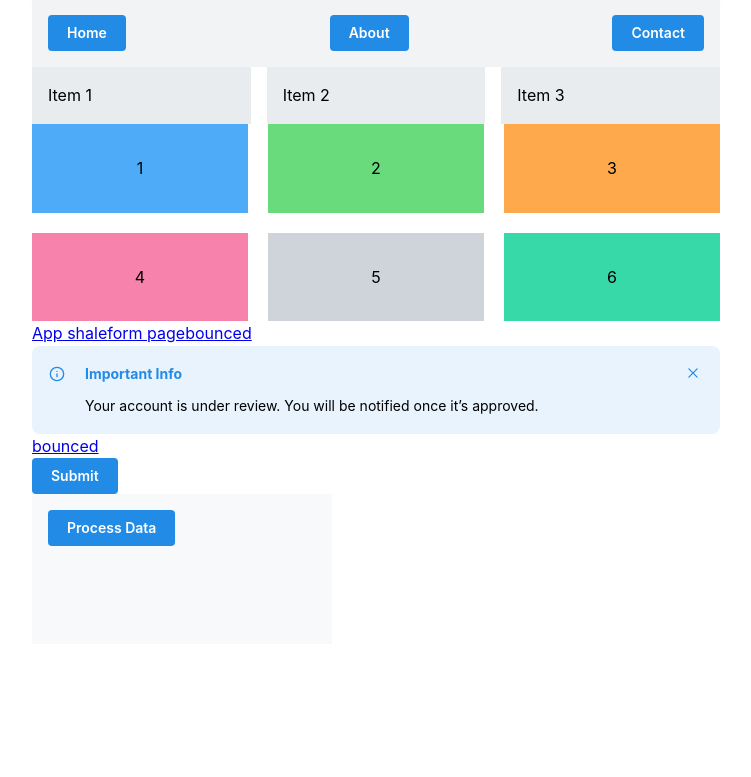
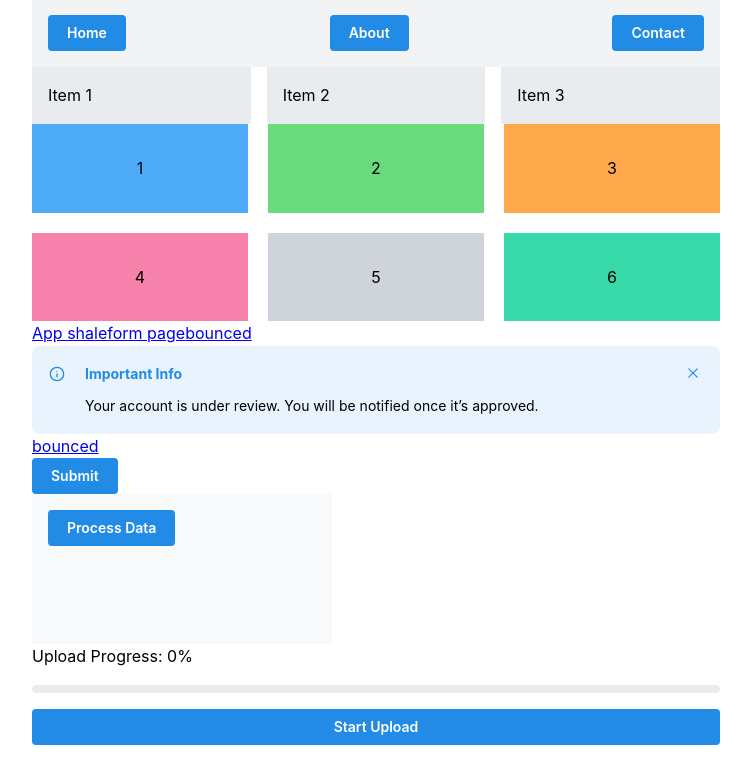
Before and after one commit to bonsii2/mantine-project, a Next.js app: page / in a window 1280 px wide. Shown: the part 405-1182 px from the top of the page, without its empty margins (264-1015 px from the left). Before the commit the page ends 1081 px from the top, so only its background shows below. Built offline with nearby package versions, Linux system fonts and the light colour scheme.

Commit message:
i add the progress concept

```diff
--- /dev/null
+++ b/src/app/feedBackComponent/Progress/page.tsx
@@ -0,0 +1,23 @@
+"use client";
+
+import { Progress, Button, Text, Stack } from "@mantine/core";
+import { useState, useEffect } from "react";
+
+export default function ProgressExample() {
+  const [progress, setProgress] = useState(0);
+
+  useEffect(() => {
+    if (progress > 0 && progress < 100) {
+      const timer = setTimeout(() => setProgress(progress + 10), 300);
+      return () => clearTimeout(timer);
+    }
+  }, [progress]);
+
+  return (
+    <Stack>
+      <Text>Upload Progress: {progress}%</Text>
+      <Progress value={progress} color="teal" striped animated />
+      <Button onClick={() => setProgress(10)}>Start Upload</Button>
+    </Stack>
+  );
+}
--- a/src/app/page.tsx
+++ b/src/app/page.tsx
@@ -9,6 +9,7 @@ import { notifications } from "@mantine/notifications";
 import  Alert  from "@/app/feedBackComponent/alert/page";
 import Loader from '@/app/feedBackComponent/Loader/page'
 import LoadingOverlay from '@/app/feedBackComponent/LoadingOverlay/page'
+import Progress from '@/app/feedBackComponent/Progress/page'
 
 
 export default function HomePage() {
@@ -83,6 +84,7 @@ export default function HomePage() {
       <Link href={"/NavigationComponent/navBar"}>bounced</Link>
       <Loader />
       <LoadingOverlay/>
+      <Progress />
     </Container>
   );
 }
```
